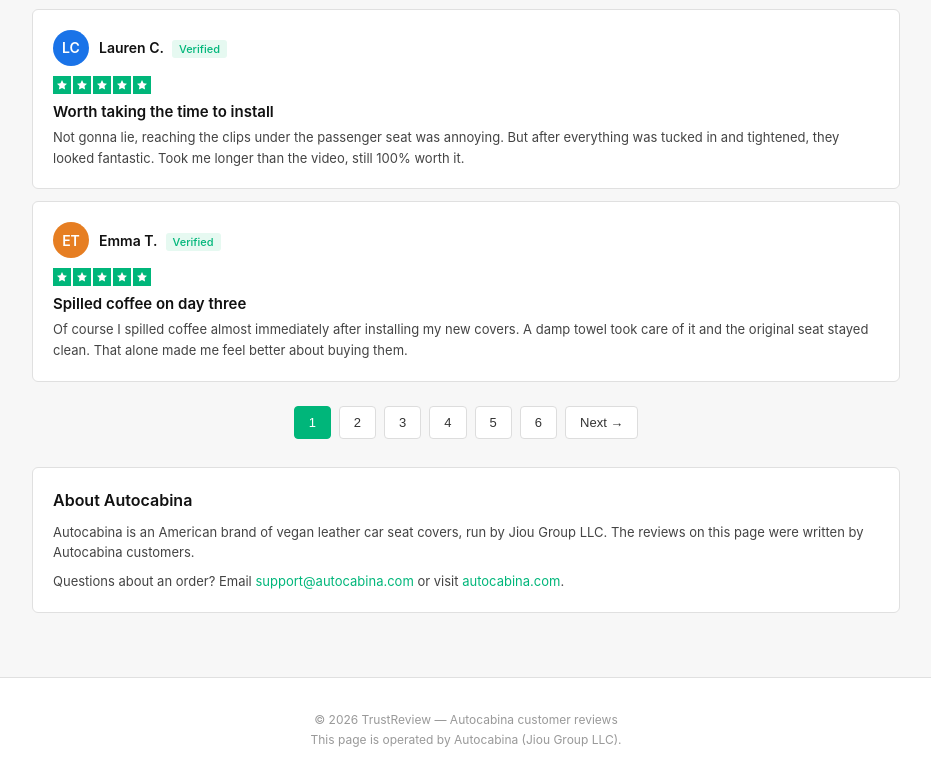
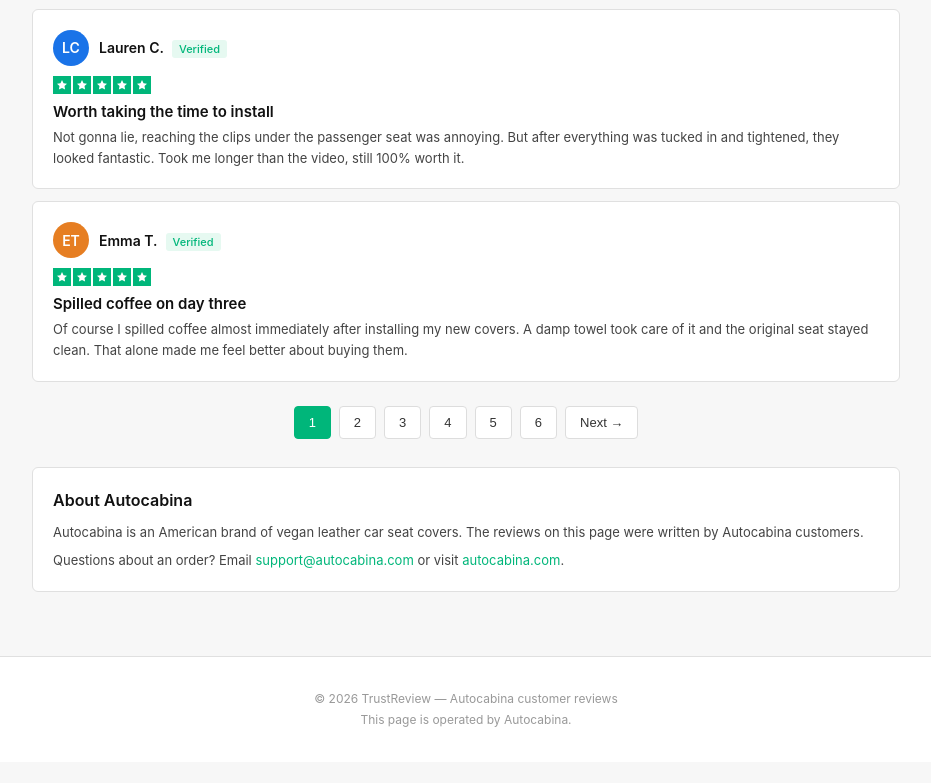
Before and after one commit to yassir1937/autocabina-reviews, a plain HTML site: page index.html in a window 1280 px wide. Shown: the part 2493-3276 px from the top of the page, without its empty margins (174-1105 px from the left). After the commit the page ends 3255 px from the top, so only its background shows below. Drawn offline with Linux system fonts and the light colour scheme.

Commit message:
Remove company legal name, keep Autocabina only
Co-Authored-By: Claude Opus 5.5 <noreply@anthropic.com>

```diff
--- a/index.html
+++ b/index.html
@@ -146,7 +146,7 @@ a { text-decoration: none; color: inherit; }
 
   <div class="about" id="about">
     <h3>About Autocabina</h3>
-    <p>Autocabina is an American brand of vegan leather car seat covers, run by Jiou Group LLC. The reviews on this page were written by Autocabina customers.</p>
+    <p>Autocabina is an American brand of vegan leather car seat covers. The reviews on this page were written by Autocabina customers.</p>
     <p style="margin-top: 8px;">Questions about an order? Email <a href="mailto:support@autocabina.com">support@autocabina.com</a> or visit <a href="https://autocabina.com" target="_blank" rel="noopener">autocabina.com</a>.</p>
   </div>
 
@@ -154,7 +154,7 @@ a { text-decoration: none; color: inherit; }
 
 <div class="tr-footer">
   &copy; 2026 TrustReview — Autocabina customer reviews<br />
-  This page is operated by Autocabina (Jiou Group LLC).
+  This page is operated by Autocabina.
 </div>
 
 <script>
```
